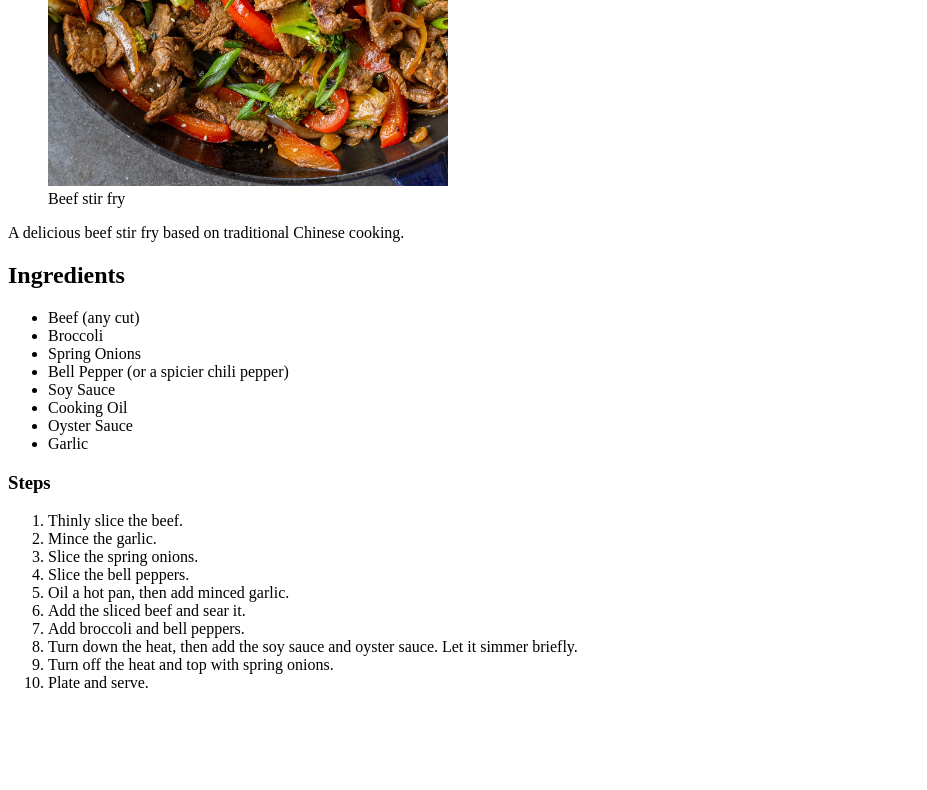
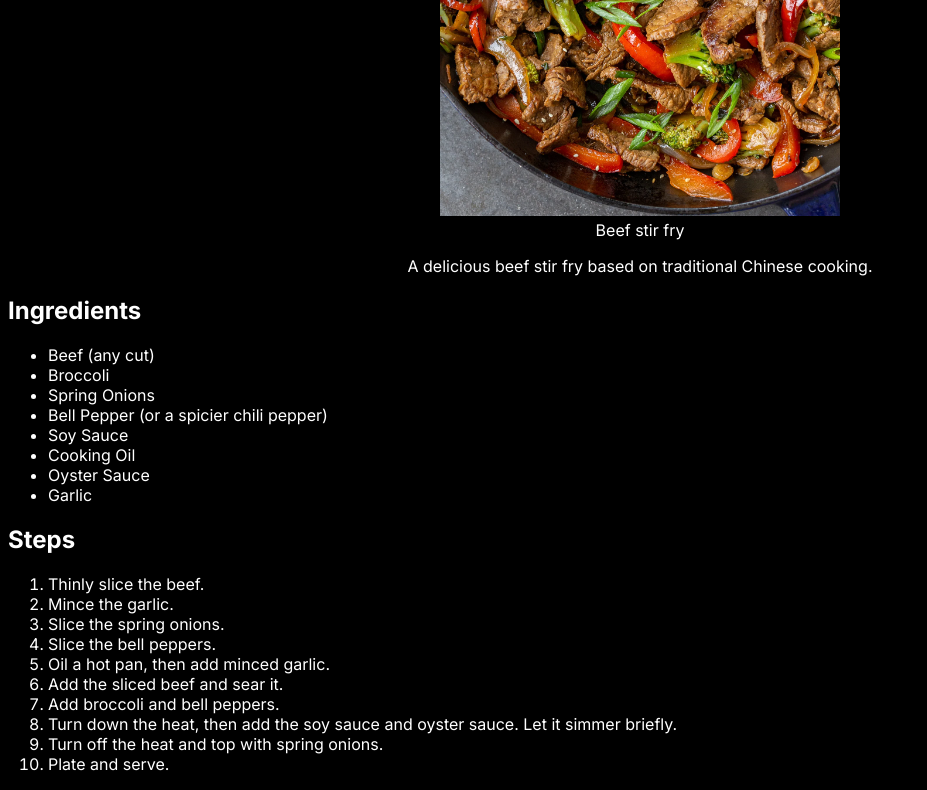
Before and after one commit to jeddsoh/odin-recipes, a plain HTML site: page recipes/stir-fry-beef.html in a window 1280 px wide. Shown: the part 494-1284 px from the top of the page, without its empty margins (0-927 px from the left). Before the commit the page ends 1202 px from the top, so only its background shows below. Drawn offline with Linux system fonts and the light colour scheme.

Commit message:
Add CSS styling to website

```diff
--- a/recipes/stir-fry-beef.html
+++ b/recipes/stir-fry-beef.html
@@ -4,9 +4,11 @@
     <meta charset="UTF-8">
     <meta http-equiv="X-UA-Compatible" content="IE=edge">
     <meta name="viewport" content="width=device-width, initial-scale=1.0">
+    <link rel="stylesheet" href="../style.css">
     <title>Beef Stir Fry | Odin Recipes</title>
 </head>
 <body>
+    <a href="../index.html">Back to Home</a>
     <h1>Beef Stir Fry</h1>
     <figure>
         <img src="../img/stir-fry-beef.webp" alt="Beef stir fry" width="400">
@@ -24,7 +26,7 @@
         <li>Oyster Sauce</li>
         <li>Garlic</li>
     </ul>
-    <h3>Steps</h3>
+    <h2>Steps</h2>
     <ol>
         <li>Thinly slice the beef.</li>
         <li>Mince the garlic.</li>
--- /dev/null
+++ b/style.css
@@ -0,0 +1,22 @@
+@import url('https://fonts.googleapis.com/css2?family=Inter:wght@100;200;300;400;500;600;700;800;900&display=swap');
+
+body {
+    color: white;
+    background-color: black;
+    text-align: center;
+    font-family: "Inter", sans-serif;
+}
+
+h2,
+ul,
+ol {
+    text-align: left;
+}
+
+a {
+    display: block;
+}
+
+a:visited {
+    color:aqua
+}
```
Also changed, not shown: index.html (+1 -0 lines), recipes/stir-fry-chicken.html (+3 -1 lines), recipes/stir-fry-shrimp.html (+3 -1 lines).
